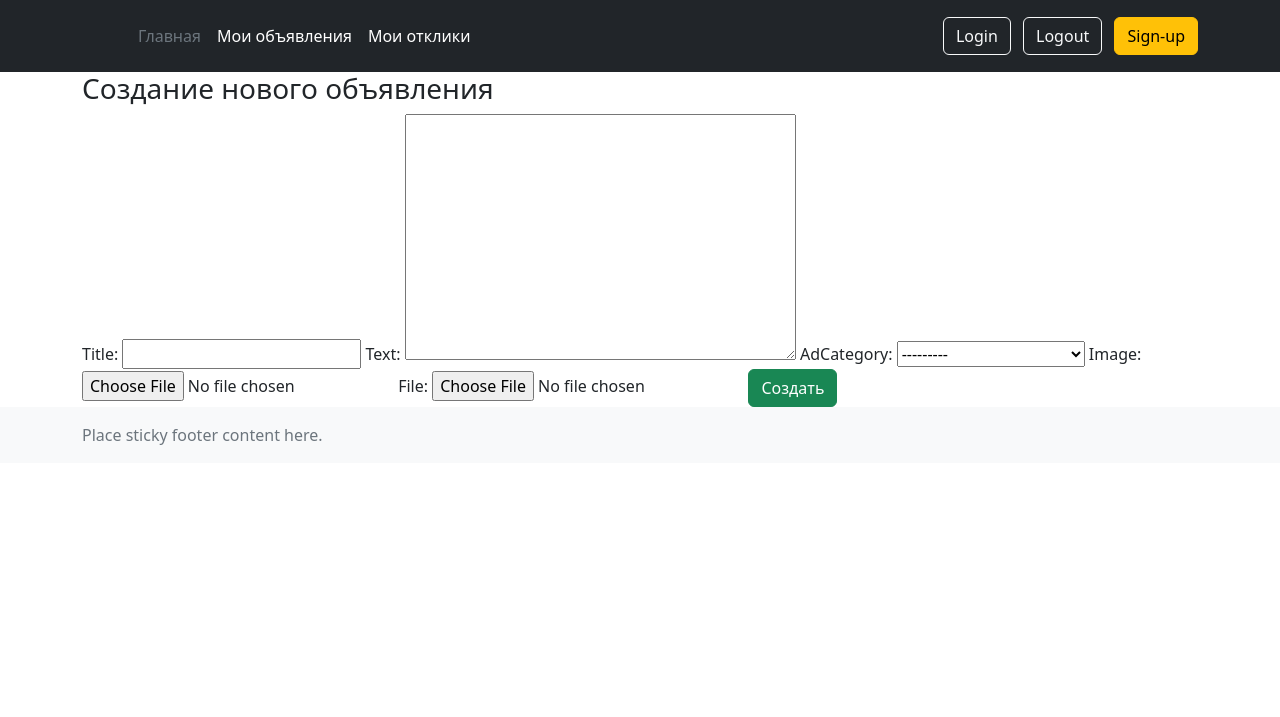
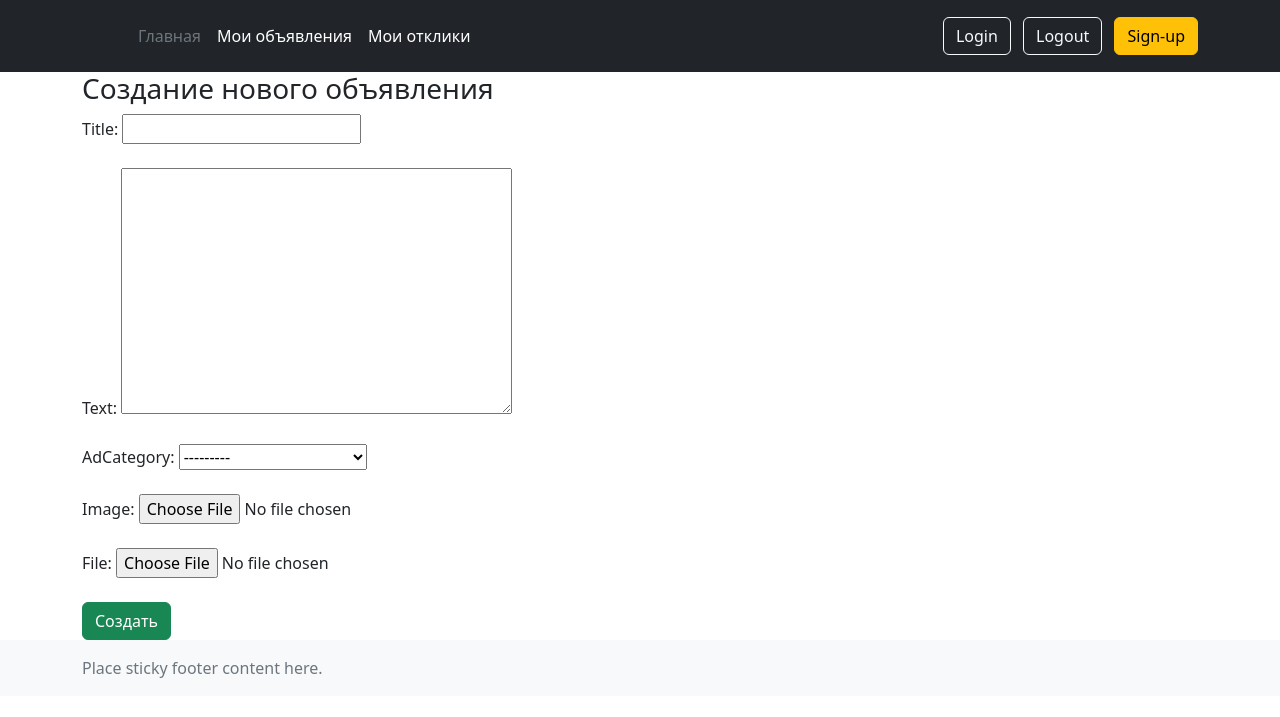
Before and after one commit to RomanSit114/BulletinBoard, a Django app: page /ads/ad/create/ in a window 1280 px wide. Shown: the top 717 px of the page. Run offline with Django 4.2, Linux system fonts and the light colour scheme; a user stored in the database is signed in; data comes from the database, SQL or seed files in the repository; both versions use the stored data as it was after the commit.

Commit message:
changed ad_create.html

```diff
--- a/bulletin_board/bulletin_board/settings.py
+++ b/bulletin_board/bulletin_board/settings.py
@@ -49,6 +49,8 @@ INSTALLED_APPS = [
     'allauth.account',
     'allauth.socialaccount',
     'allauth.socialaccount.providers.google',
+
+    'widget_tweaks',
 ]
 
 MIDDLEWARE = [
--- a/bulletin_board/bulletin_board_app/forms.py
+++ b/bulletin_board/bulletin_board_app/forms.py
@@ -4,7 +4,4 @@ from .models import Ad
 class AdsForm(ModelForm):
     class Meta:
         model = Ad
-        # exclude = ['author']
-        # fields = ['author', 'title', 'text', 'adCategory']
         fields = ['title', 'text', 'adCategory', 'image', 'file']
-        # fields = ['title', 'text', 'adCategory']
--- a/bulletin_board/bulletin_board_app/templates/bulletin_board_app/ad_create.html
+++ b/bulletin_board/bulletin_board_app/templates/bulletin_board_app/ad_create.html
@@ -7,10 +7,35 @@
 
 <h3>Создание нового объявления</h3>
 
-<form method="POST" enctype="multipart/form-data">
- {% csrf_token %}
- {{ form }}
-   <input class="btn btn-success" type="submit" value="Создать">
+<form method="POST" enctype="multipart/form-data" class="form-vertical">
+  {% csrf_token %}
+
+  <div class="form-group">
+    {{ form.title.label_tag }}
+    {{ form.title }}
+  </div><br>
+
+  <div class="form-group">
+    {{ form.text.label_tag }}
+    {{ form.text }}
+  </div><br>
+
+  <div class="form-group">
+    {{ form.adCategory.label_tag }}
+    {{ form.adCategory }}
+  </div><br>
+
+  <div class="form-group">
+    {{ form.image.label_tag }}
+    {{ form.image }}
+  </div><br>
+
+  <div class="form-group">
+    {{ form.file.label_tag }}
+    {{ form.file }}
+  </div><br>
+
+  <input class="btn btn-success" type="submit" value="Создать">
 </form>
 
 {% endblock content %}
```
Also changed, not shown: bulletin_board/db.sqlite3.
